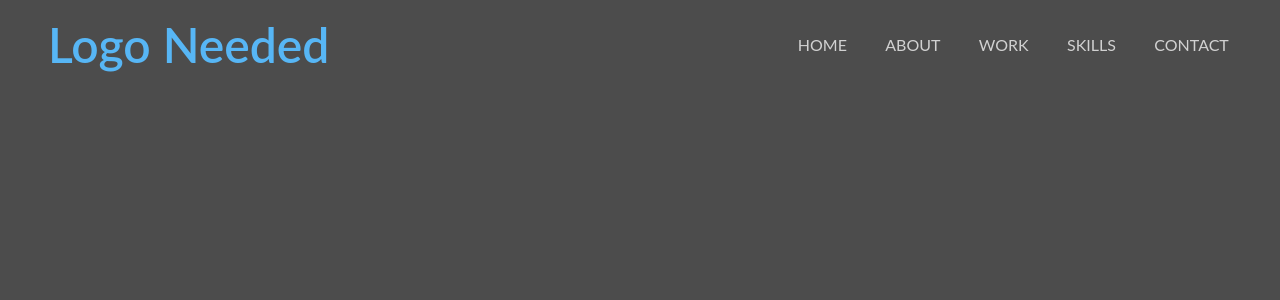
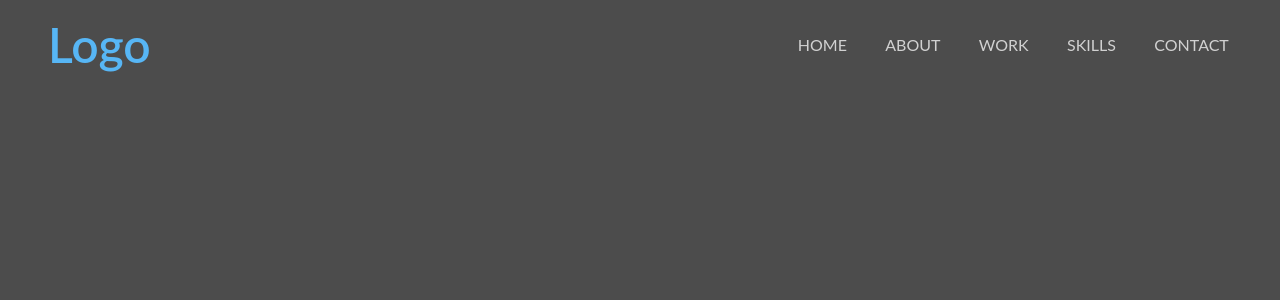
Before and after one commit to jto-d/personal-website, a React (Create React App) app: page / in a window 1280 px wide. Shown: the top 300 px of the page. Built offline with nearby package versions, Linux system fonts and the light colour scheme.

Commit message:
logo updated

```diff
--- a/src/components/Navbar.jsx
+++ b/src/components/Navbar.jsx
@@ -143,7 +143,7 @@ const Navbar = () => {
 
     <StyledNav>
       <StyledLogo>
-        <span>Logo Needed</span>
+        <span>Logo</span>
       </StyledLogo>
       <StyledLinks>
         {['home', 'about', 'work', 'skills', 'contact'].map((item) => (
```
